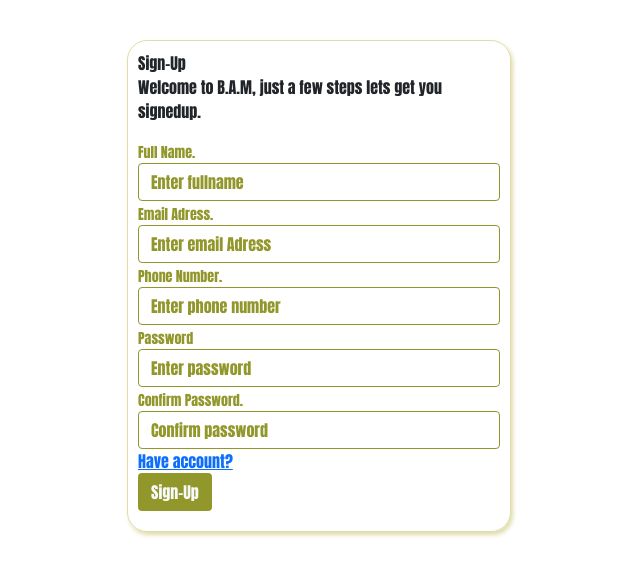
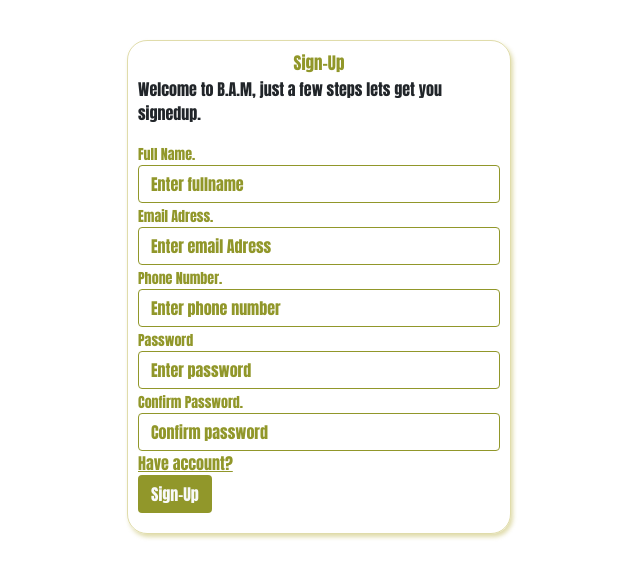
Before and after one commit to NIelsen-Mudaki/Book-A-Meal-Client, an Angular app: page /signup in a window 1280 px wide. Shown: the top 578 px of the page, without its empty margins (321-961 px from the left). Built offline with nearby package versions, Linux system fonts and the light colour scheme.

Commit message:
added styles to dsignup form

```diff
--- a/src/app/signup/signup.component.css
+++ b/src/app/signup/signup.component.css
@@ -22,3 +22,13 @@
     font-weight: bold;
     color: #91972A;
 }
+.form-group a{
+    font-weight: bold;
+    color: #91972A;
+}
+.signup{
+    font-weight: bold;
+    text-align: center;
+    color: #91972A;
+    font-size: 17px;
+}
```
